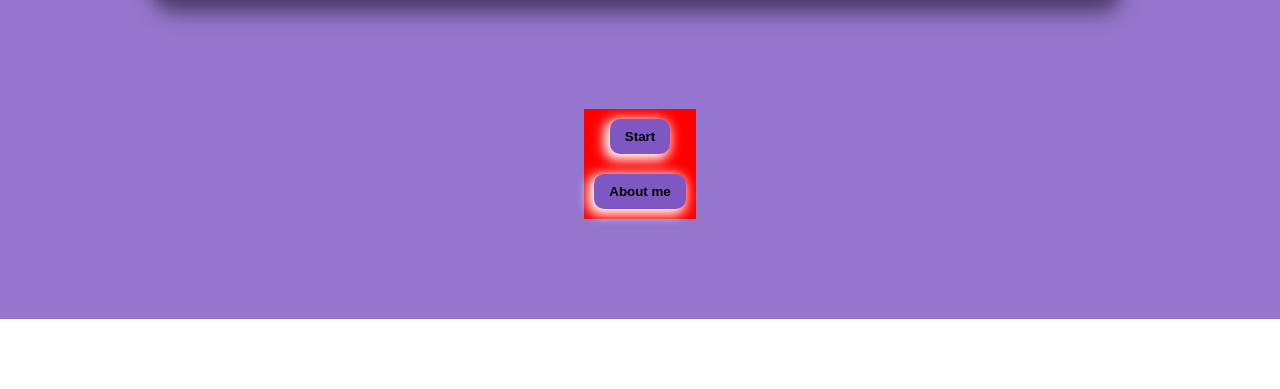
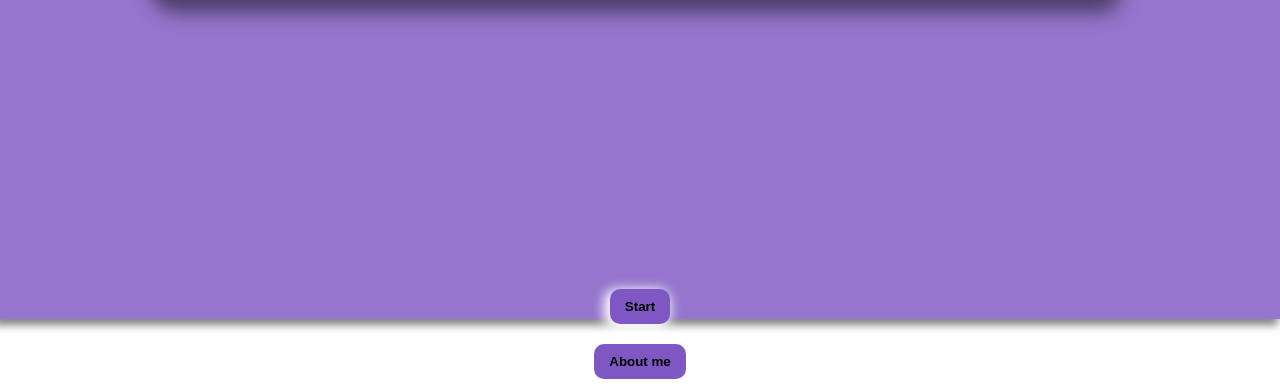
Before and after one commit to UvaishQureshi/Rapid-fire-quiz-game, a plain HTML site: page index.html in a window 1280 px wide. Shown: the part 481-870 px from the top of the page. Before the commit the page ends 800 px from the top, so only its background shows below. Drawn offline with Linux system fonts and the light colour scheme.

Commit message:
Update style.css

```diff
--- a/style.css
+++ b/style.css
@@ -87,14 +87,14 @@
   align-items: center;
   justify-content: center;
   position: absolute;
-  bottom: -50px;
+  bottom: -70px;
+  transform: translatey(70px);
   animation: buttonSlide 1s ease-out forwards;
-  background: red;
 }
 
 @keyframes buttonSlide {
   to {
-    bottom: 100px;
+    transform: translatey(0px);
   }
 }
 
```
